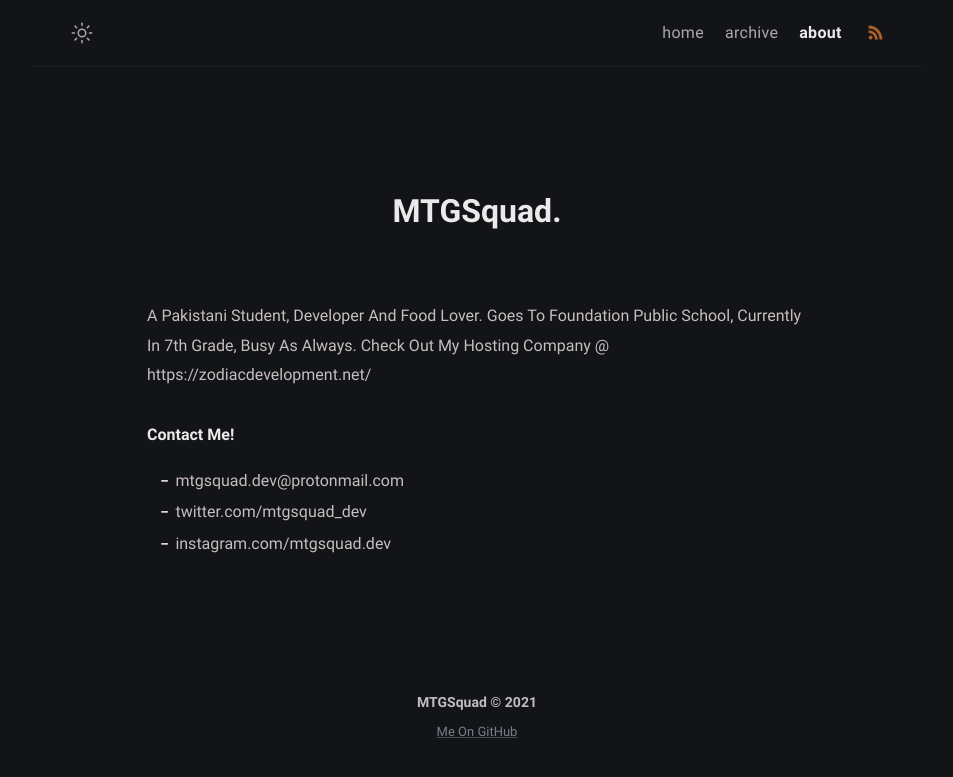
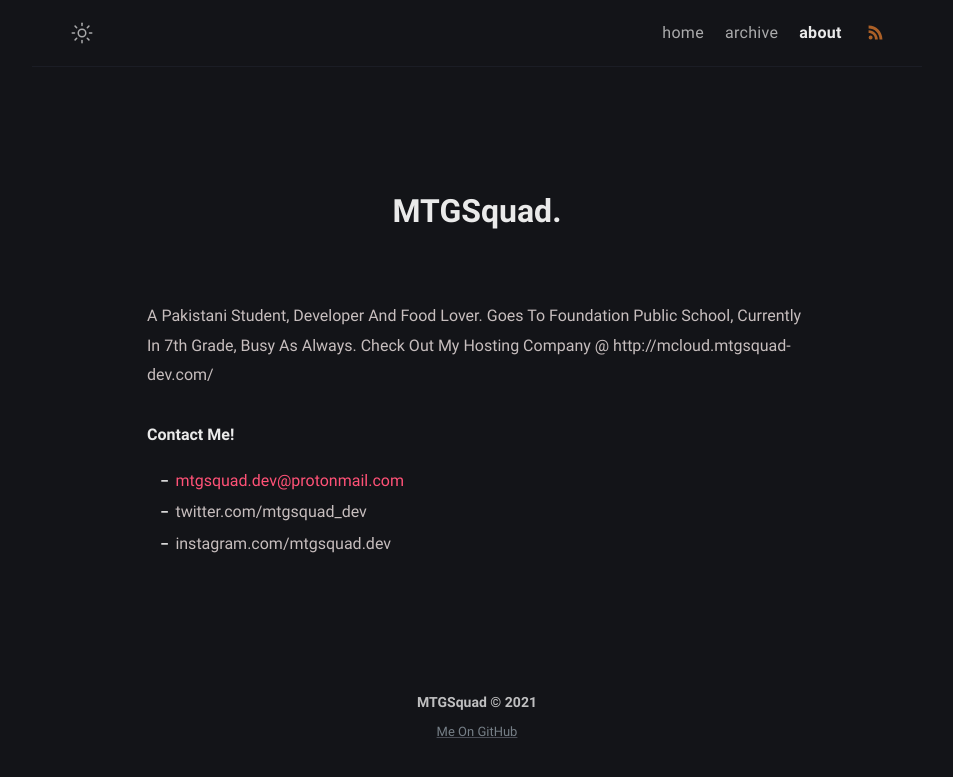
Before and after one commit to mtgsquad/blog, a Jekyll site: the page built from about.md, in a window 1280 px wide. Shown: the top 777 px of the page, without its empty margins (163-1116 px from the left). Built offline with Jekyll 4.4.1, drawn with Linux system fonts in a browser that asks for light colours; part of the change alters nothing that is shown.

Commit message:
Update about.md

```diff
--- a/about.md
+++ b/about.md
@@ -6,10 +6,10 @@ excerpt: Hallo.
 comments: true
 ---
 
-A Pakistani Student, Developer And Food Lover. Goes To Foundation Public School, Currently In 7th Grade, Busy As Always. Check Out My Hosting Company @ https://zodiacdevelopment.net/
+A Pakistani Student, Developer And Food Lover. Goes To Foundation Public School, Currently In 7th Grade, Busy As Always. Check Out My Hosting Company @ http://mcloud.mtgsquad-dev.com/
 
 **Contact Me!**
 
-- mtgsquad.dev@protonmail.com
+- [mtgsquad.dev@protonmail.com](mailto:mtgsquad-dev@protonmail.com)
 - twitter.com/mtgsquad_dev
 - instagram.com/mtgsquad.dev
```
